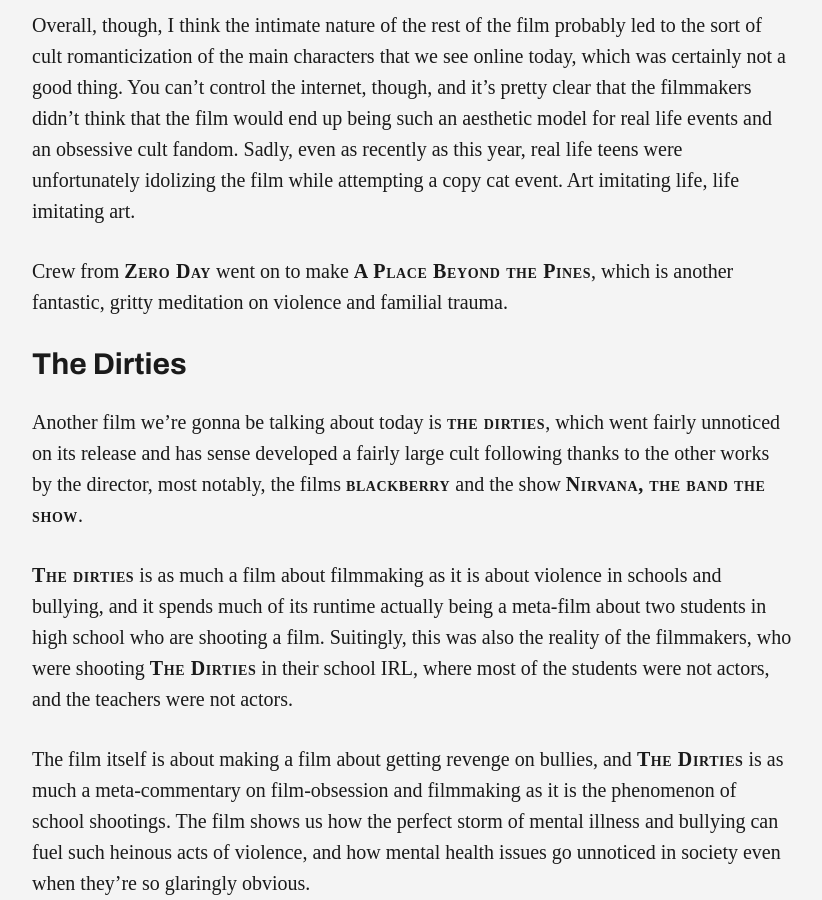
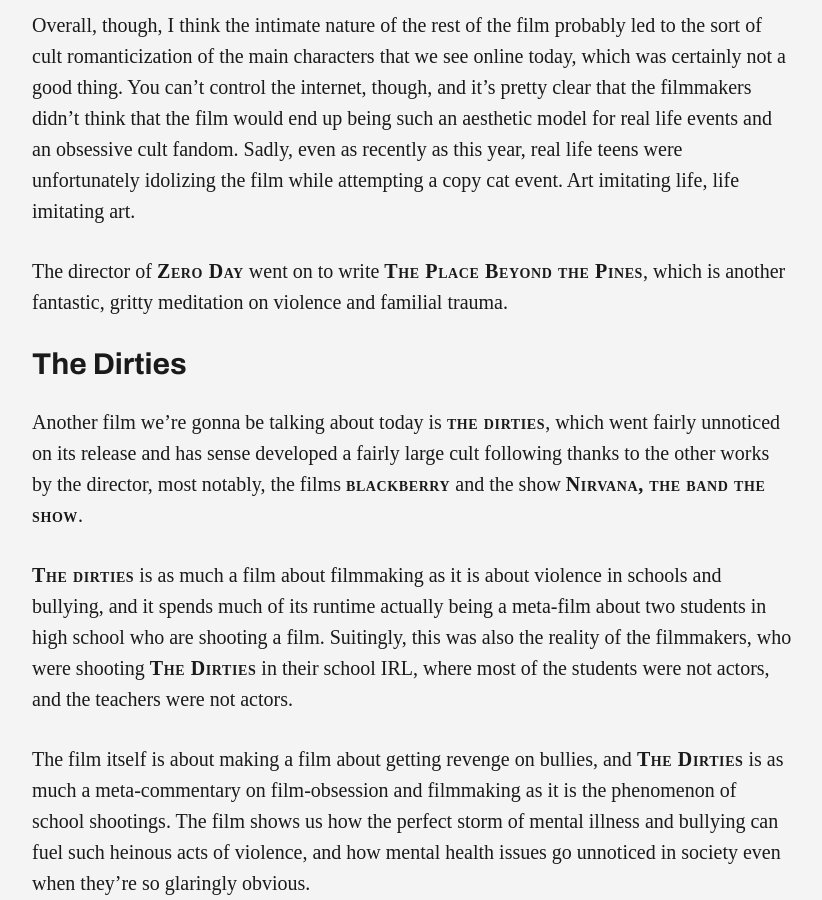
Before and after one commit to Slowburn-Movies/slowburn-movies.github.io, a Jekyll site: the page built from _posts/2026-03-31-an-oddly-artistic-cinematic-niche.md, in a window 1280 px wide and 900 px high, scrolled down 2274 px. Shown: the whole window, without its empty margins (228-1050 px from the left). Built offline with Jekyll 4.4.1, drawn with Linux system fonts in a browser that asks for light colours; some web fonts are replaced.

Commit message:
Update 2026-03-31-an-oddly-artistic-cinematic-niche.md

```diff
--- a/_posts/2026-03-31-an-oddly-artistic-cinematic-niche.md
+++ b/_posts/2026-03-31-an-oddly-artistic-cinematic-niche.md
@@ -30,7 +30,7 @@
 
 Overall, though, I think the intimate nature of the rest of the film probably led to the sort of cult  romanticization of the main characters that we see online today,  which was certainly not a good thing. You can’t control the internet, though, and it’s pretty clear that the filmmakers didn’t think that the film would end up being such an aesthetic model for real life events and an obsessive cult fandom. Sadly, even as recently as this year, real life teens were unfortunately idolizing the film while attempting a copy cat event. Art imitating life, life imitating art.
 
-Crew from <cite>Zero Day</cite> went on to make <cite>A Place Beyond the Pines</cite>, which is another fantastic, gritty meditation on violence and familial trauma.
+The director of <cite>Zero Day</cite> went on to write <cite>The Place Beyond the Pines</cite>, which is another fantastic, gritty meditation on violence and familial trauma.
 
 ## The Dirties
 
```
